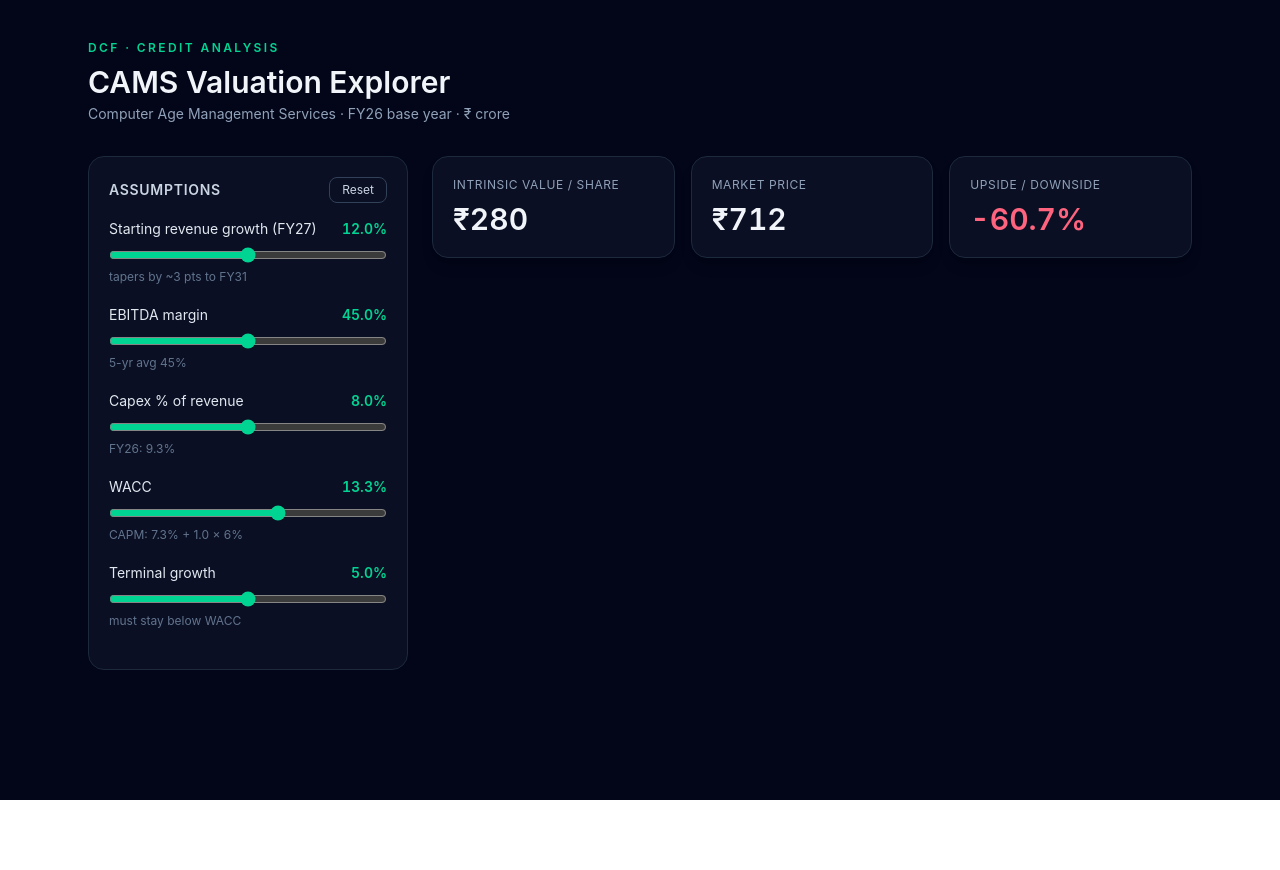
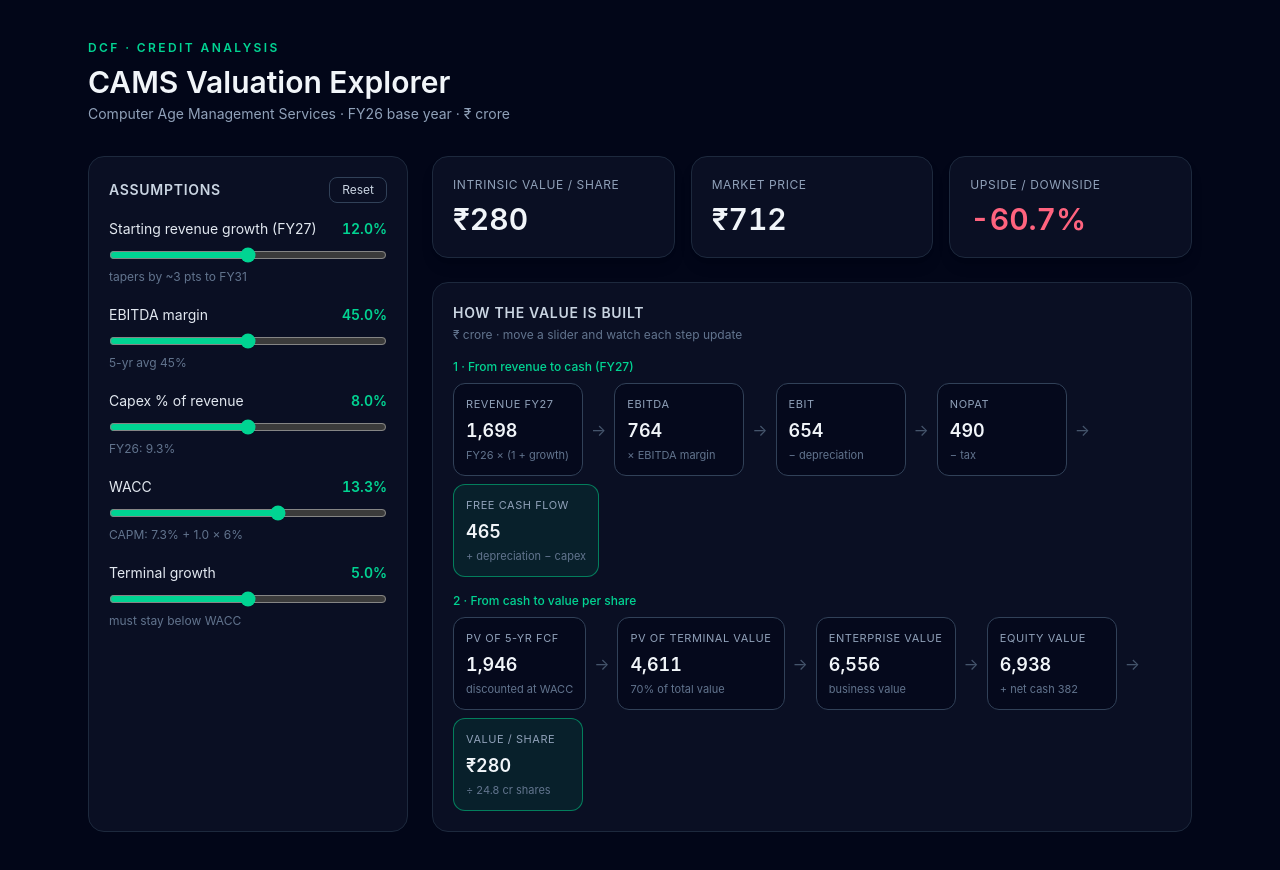
Before and after one commit to Anushkagupta3005/cams-valuation, a React (Vite) app: page / in a window 1280 px wide. Before the commit the page ends 800 px from the top, so only its background shows below. Built offline with nearby package versions, Linux system fonts and the light colour scheme.

Commit message:
feat(ui): add flow view showing revenue-to-value chain

```diff
--- a/src/App.tsx
+++ b/src/App.tsx
@@ -1,6 +1,7 @@
 import { useMemo, useState } from "react";
 import { CAMS, BASE_CASE, type Assumptions } from "./model/inputs";
 import { runDcf } from "./model/dcf";
+import { FlowView } from "./components/FlowView";
 
 // Growth tapers from the starting rate: e.g. 12% → 12, 11, 10, 10, 9
 const TAPER = [0, 0.01, 0.02, 0.02, 0.03];
@@ -102,6 +103,7 @@ export default function App() {
                 WACC must be higher than terminal growth. Adjust the sliders.
               </div>
             )}
+                      {result && <FlowView r={result} c={CAMS} />}
           </main>
         </div>
       </div>
--- /dev/null
+++ b/src/components/FlowView.tsx
@@ -0,0 +1,65 @@
+import type { DcfResult } from "../model/dcf";
+import type { CompanyData } from "../model/inputs";
+
+const cr = (n: number) => n.toLocaleString("en-IN", { maximumFractionDigits: 0 });
+const pct = (n: number) => (n * 100).toFixed(0) + "%";
+
+type Step = { label: string; value: string; note?: string; highlight?: boolean };
+
+export function FlowView({ r, c }: { r: DcfResult; c: CompanyData }) {
+  const y1 = r.rows[0];
+  const tvShare = r.pvTerminalValue / r.enterpriseValue;
+
+  const cashSteps: Step[] = [
+    { label: "Revenue FY27", value: cr(y1.revenue), note: "FY26 × (1 + growth)" },
+    { label: "EBITDA", value: cr(y1.ebitda), note: "× EBITDA margin" },
+    { label: "EBIT", value: cr(y1.ebit), note: "− depreciation" },
+    { label: "NOPAT", value: cr(y1.nopat), note: "− tax" },
+    { label: "Free cash flow", value: cr(y1.fcf), note: "+ depreciation − capex", highlight: true },
+  ];
+
+  const valueSteps: Step[] = [
+    { label: "PV of 5-yr FCF", value: cr(r.sumPvFcf), note: "discounted at WACC" },
+    { label: "PV of terminal value", value: cr(r.pvTerminalValue), note: `${pct(tvShare)} of total value` },
+    { label: "Enterprise value", value: cr(r.enterpriseValue), note: "business value" },
+    { label: "Equity value", value: cr(r.equityValue), note: `+ net cash ${cr(c.investments - c.borrowings)}` },
+    { label: "Value / share", value: "₹" + cr(r.valuePerShare), note: `÷ ${c.shares} cr shares`, highlight: true },
+  ];
+
+  return (
+    <section className="mt-6 rounded-2xl border border-slate-800 bg-slate-900/60 p-5">
+      <h2 className="mb-1 text-sm font-semibold uppercase tracking-wider text-slate-300">
+        How the value is built
+      </h2>
+      <p className="mb-4 text-xs text-slate-500">₹ crore · move a slider and watch each step update</p>
+      <FlowRow title="1 · From revenue to cash (FY27)" steps={cashSteps} />
+      <FlowRow title="2 · From cash to value per share" steps={valueSteps} />
+    </section>
+  );
+}
+
+function FlowRow({ title, steps }: { title: string; steps: Step[] }) {
+  return (
+    <div className="mb-4 last:mb-0">
+      <p className="mb-2 text-xs font-medium text-emerald-400">{title}</p>
+      <div className="flex flex-wrap items-stretch gap-2">
+        {steps.map((s, i) => (
+          <div key={s.label} className="flex items-center gap-2">
+            <div
+              className={`min-w-[130px] rounded-xl border p-3 ${
+                s.highlight
+                  ? "border-emerald-500/60 bg-emerald-500/10"
+                  : "border-slate-700 bg-slate-950/60"
+              }`}
+            >
+              <p className="text-[11px] uppercase tracking-wider text-slate-400">{s.label}</p>
+              <p className="mt-1 text-lg font-semibold tabular-nums">{s.value}</p>
+              {s.note && <p className="mt-0.5 text-[11px] text-slate-500">{s.note}</p>}
+            </div>
+            {i < steps.length - 1 && <span className="text-slate-600">→</span>}
+          </div>
+        ))}
+      </div>
+    </div>
+  );
+}
```
